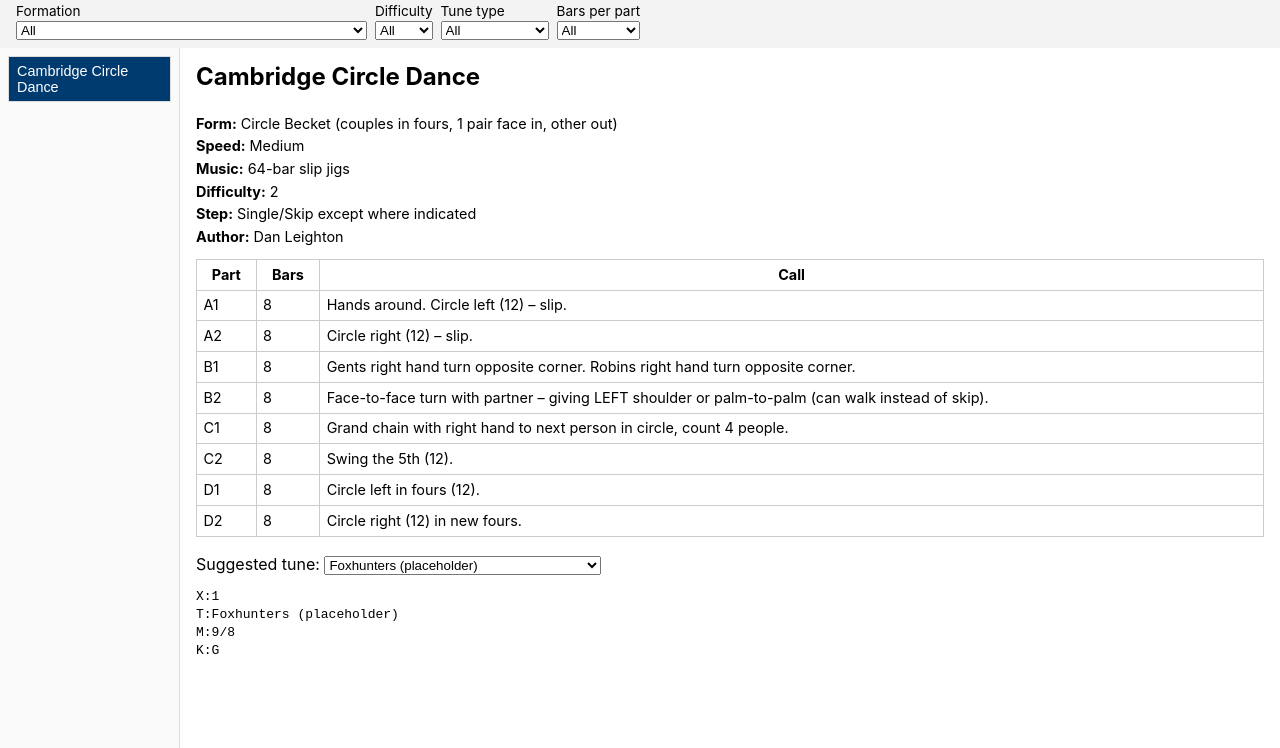
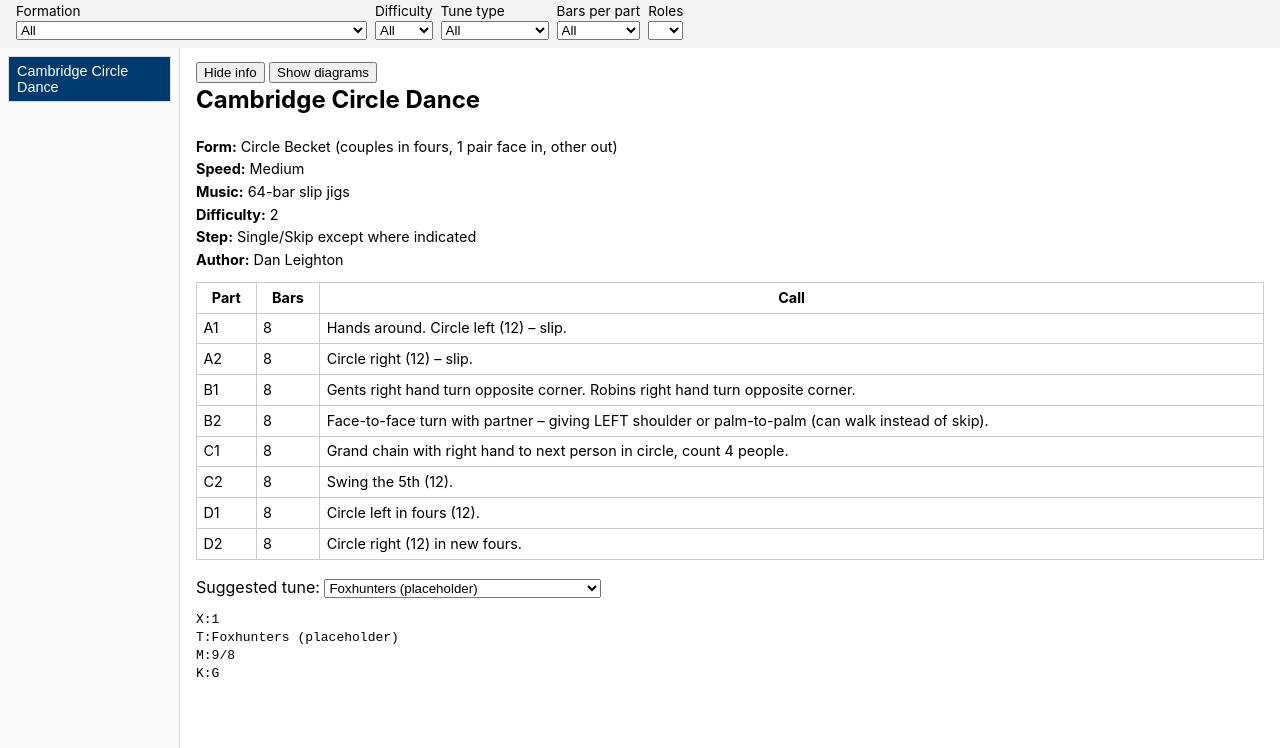
Before and after one commit to danleighton/danleighton.github.io, a plain HTML site: page index.html in a window 1280 px wide. Shown: the part 53-801 px from the top of the page. Drawn offline with Linux system fonts and the light colour scheme.

Commit message:
Update index.html

```diff
--- a/index.html
+++ b/index.html
@@ -49,13 +49,28 @@
         <option value="">All</option>
       </select>
     </label>
+
+    <label>
+      Roles
+      <select id="role-set"></select>
+    </label>
   </section>
 
   <main>
     <aside id="dance-list"></aside>
 
     <section id="dance-view">
+      <div id="view-toggles">
+        <button id="toggle-info">Hide info</button>
+        <button id="toggle-diagrams">Show diagrams</button>
+      </div>
+
       <div id="dance-details"></div>
+
+      <div id="diagrams-wrapper" class="hidden">
+        <div id="formation-diagram"></div>
+        <div id="dance-diagram"></div>
+      </div>
 
       <div id="tune-section">
         <div id="tune-controls"></div>
```
